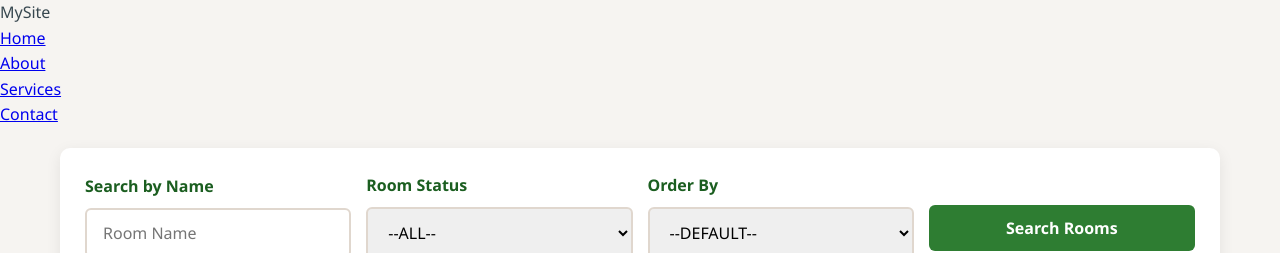
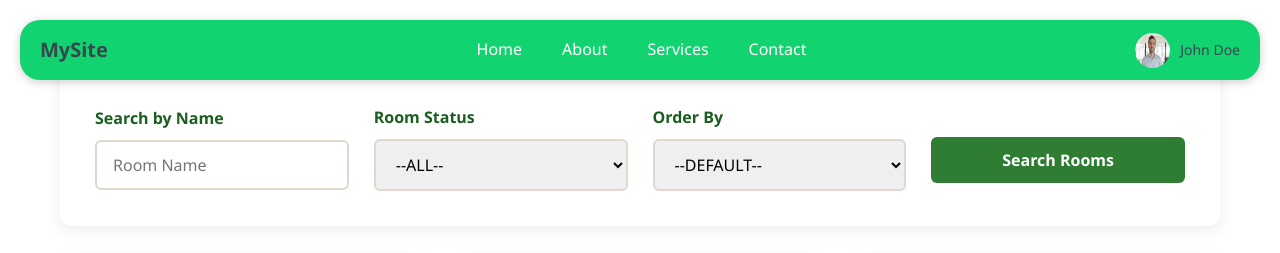
Before and after one commit to Poorna-Raj/hotel-reservation-system, a PHP site: the page made by frontend/ROOM/ROOM CARD/Roomcard.html in a window 1280 px wide. Shown: the top 253 px of the page. Run offline with PHP 8.4, Linux system fonts and the light colour scheme.

Commit message:
do some modification for room card and add a profile , nav bar

```diff
--- a/frontend/ROOM/ROOM CARD/Roomcard.css
+++ b/frontend/ROOM/ROOM CARD/Roomcard.css
@@ -5,7 +5,7 @@
             --dark-purple: #1b5e20;
             --accent-purple: #a7c7e7;
             --white: #ffffff;
-            --light-gray: #f6f4f1;
+            --light-gray: #ffffff;
             --gray: #e0d7ce;
             --text-dark: #37474f;
         }
@@ -23,12 +23,72 @@
             line-height: 1.6;
         }
 
+
+
         .container {
             max-width: 1200px;
             margin: 0 auto;
             padding: 20px;
         }
 
+        .navbar
+        {
+            background-color: rgb(17, 211, 111);
+            position: fixed;
+            top: 0;
+            left: 0;
+            right: 0;
+            height: 60px;
+            display: flex;
+            align-items: center;
+            justify-content: space-between;
+            padding: 0 20px;
+            z-index: 1000;
+            box-shadow: 0 2px 10px rgba(0,0,0,0.2);
+            margin-top: 20px;
+            border-radius: 20px;
+            margin-left: 20px;
+            margin-right: 20px;
+
+        }
+    .navbar .logo {
+      font-size: 20px;
+      font-weight: bold;
+    }
+
+    .navbar ul {
+      list-style: none;
+      display: flex;
+    }
+
+    .navbar ul li {
+      margin-left: 40px;
+    }
+
+    .navbar ul li a {
+      text-decoration: none;
+      color: white;
+      transition: color 0.3s;
+    }
+
+    .navbar ul li a:hover {
+      color: #040505;
+    }
+    .profile {
+      display: flex;
+      align-items: center;
+    }
+
+    .profile img {
+      width: 35px;
+      height: 35px;
+      border-radius: 50%;
+      margin-right: 10px;
+    }
+
+    .profile span {
+      font-size: 14px;
+    }
 
         header p {
             font-size: 1.2rem;
@@ -37,17 +97,20 @@
 
         .filter-search {
             background-color: var(--white);
-            padding: 25px;
+            padding: 35px;
             border-radius: 10px;
             box-shadow: 0 4px 15px rgba(0, 0, 0, 0.08);
+           margin-top: 50px;
             margin-bottom: 30px;
+
         }
 
         .filter-search form {
             display: flex;
             flex-wrap: wrap;
-            gap: 15px;
+            gap: 25px;
             align-items: center;
+
         }
 
         .form-group {
--- a/frontend/ROOM/ROOM CARD/Roomcard.html
+++ b/frontend/ROOM/ROOM CARD/Roomcard.html
@@ -16,6 +16,11 @@
       <li><a href="#">Services</a></li>
       <li><a href="#">Contact</a></li>
     </ul>
+
+      <div class="profile">
+        <img src="../../Assets/ROOM IMAGE/360_F_364211147_1qgLVxv1Tcq0Ohz3FawUfrtONzz8nq3e.jpg" alt="Profile Picture">
+        <span>John Doe</span>
+      </div>
   </nav>
 
     <div class="container">
```
Also changed, not shown: frontend/Assets/ROOM IMAGE/360_F_364211147_1qgLVxv1Tcq0Ohz3FawUfrtONzz8nq3e.jpg (added), frontend/Auth/Login images/istockphoto-517188688-612x612.jpg (renamed from frontend/Assets/Login images/istockphoto-517188688-612x612.jpg).
